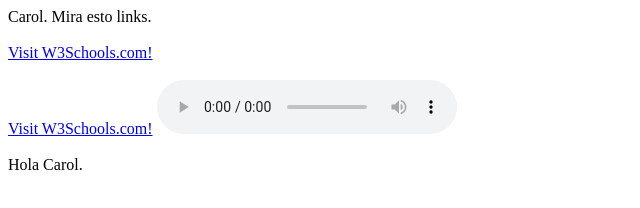
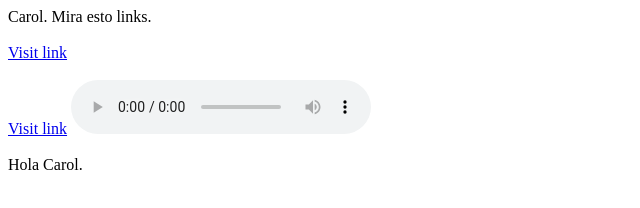
Before and after one commit to jumanji2020/jumanji2020.github.io, a plain HTML site: page index.html in a window 1280 px wide. Shown: the whole page, without its empty margins (0-640 px from the left). Drawn offline with Linux system fonts and the light colour scheme.

Commit message:
Update index.html

```diff
--- a/index.html
+++ b/index.html
@@ -1,12 +1,12 @@
 Carol. Mira esto links.
 <BR>
 <BR>
-<a href="https://www.youtube.com/watch?v=WqQL03Ntw0Q">Visit W3Schools.com!</a>
+<a href="https://www.youtube.com/watch?v=WqQL03Ntw0Q">Visit link</a>
 
 
 <BR>
 <BR>
- <a href="https://www.youtube.com/watch?v=GIyTbc1Nun8">Visit W3Schools.com!</a>
+ <a href="https://www.youtube.com/watch?v=GIyTbc1Nun8">Visit link</a>
 
   <audio controls>
   <source src="Cumbiacolombiana.mp3" type="audio/mpeg">
```
